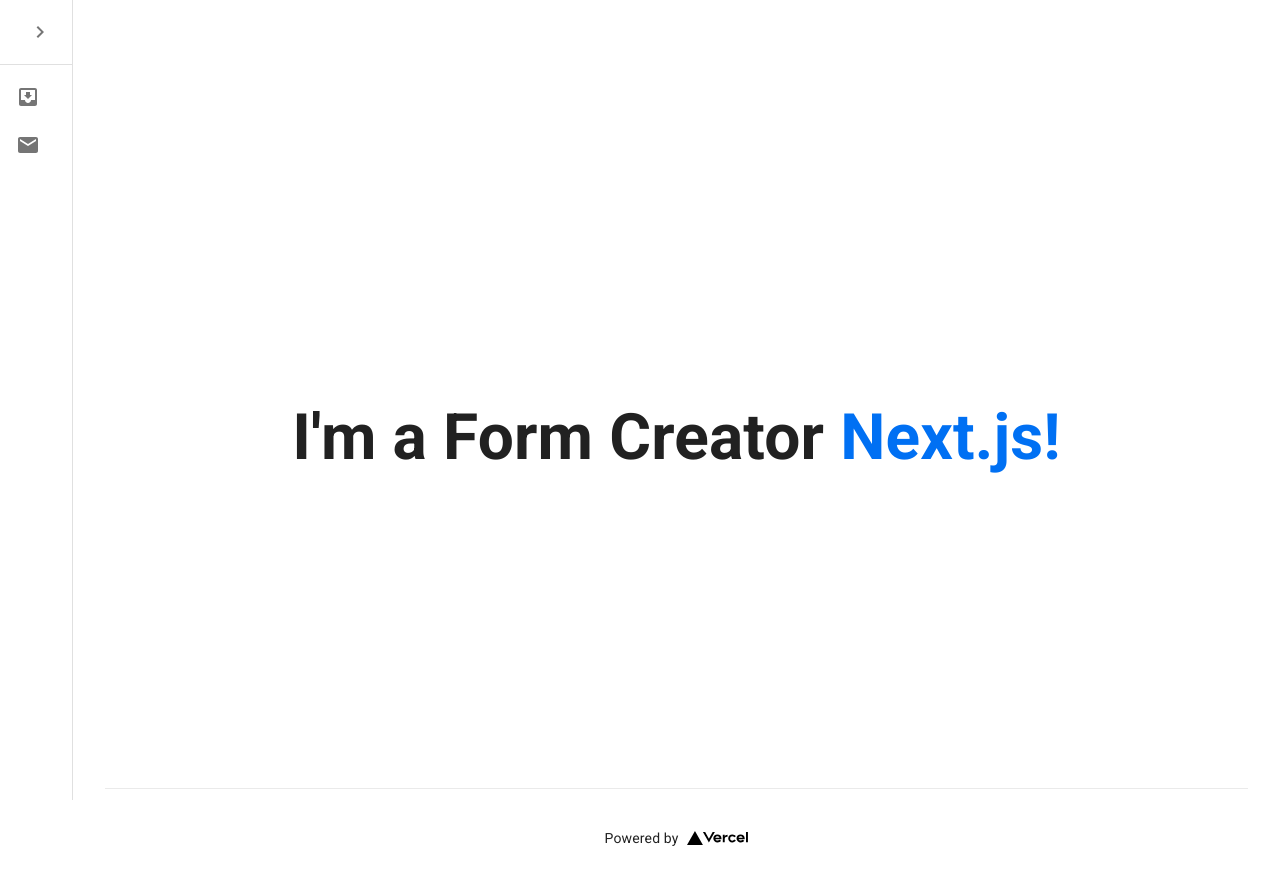
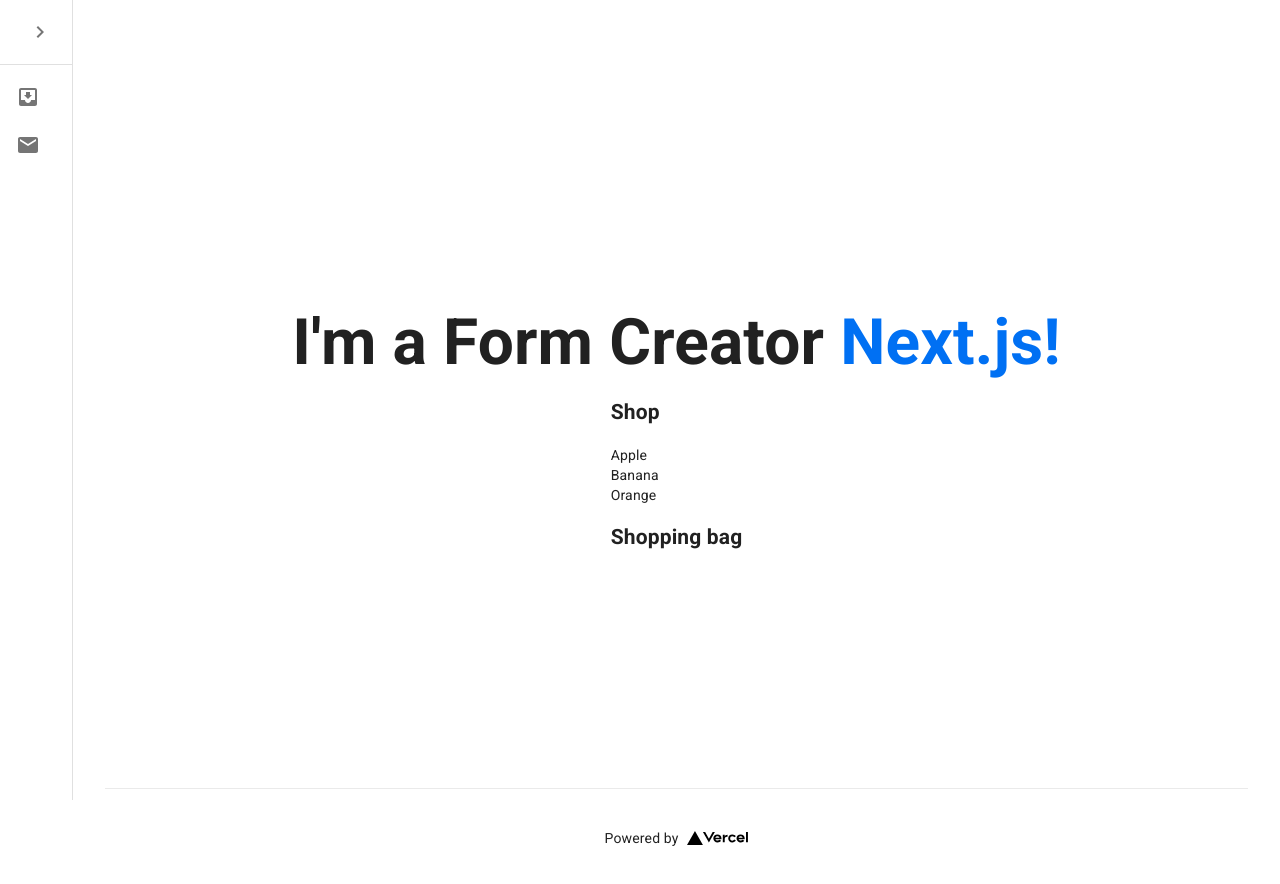
Before and after one commit to joseph-mccombs/puente-react-nextjs-platform, a Next.js app: page /forms in a window 1280 px wide. Shown: the top 884 px of the page. Built offline with nearby package versions, Linux system fonts and the light colour scheme.

Commit message:
chore: configure form creator

```diff
--- /dev/null
+++ b/app/components/FormCreator/FormBlocks/index.js
@@ -0,0 +1,27 @@
+import { Draggable, Droppable } from 'react-beautiful-dnd';
+
+export default function FormBlocks(props) {
+  return (
+    <Droppable droppableId="BAG">
+      {(provided, snapshot) => (
+        <ul ref={provided.innerRef} className="shopping-bag">
+          {props.items.map((item, index) => (
+            <Draggable key={item.id} draggableId={item.id} index={index}>
+              {(provided, snapshot) => (
+                <li
+                  ref={provided.innerRef}
+                  {...provided.draggableProps}
+                  {...provided.dragHandleProps}
+                  style={provided.draggableProps.style}
+                >
+                  {item.label}
+                </li>
+              )}
+            </Draggable>
+          ))}
+          {provided.placeholder}
+        </ul>
+      )}
+    </Droppable>
+  );
+}
--- /dev/null
+++ b/app/components/FormCreator/FormBlocks/index.module.scss
@@ -0,0 +1,37 @@
+.formCreator{
+
+ul,li {
+  margin: 0;
+  padding: 0;
+  list-style: none;
+}
+
+.react-beatiful-dnd-copy ~ li {
+  transform: none !important;
+}
+
+.dragging {
+  background: yellow;
+  text-align: center;
+  font-family: sans-serif;
+}
+
+.react-beatiful-dnd-copy {
+  background: lightblue;
+}
+
+.react-beatiful-dnd-copy ~ [data-rbd-placeholder-context-id] {
+  display: none !important;
+}
+
+.shop {
+  padding: 10px;
+  border: 1px solid #aaa;
+}
+
+.shopping-bag {
+  padding: 10px;
+  border: 1px dashed #777;
+}
+
+}
--- /dev/null
+++ b/app/components/FormCreator/FormCanvas/index.js
@@ -0,0 +1,50 @@
+import { Draggable, Droppable } from 'react-beautiful-dnd';
+
+import { getRenderItem } from '../_utils';
+
+function Copyable(props) {
+  return (
+    <Droppable
+      renderClone={getRenderItem(props.items, props.className)}
+      droppableId={props.droppableId}
+      isDropDisabled
+    >
+      {(provided, snapshot) => (
+        <ul ref={provided.innerRef} className={props.className}>
+          {props.items.map((item, index) => {
+            const shouldRenderClone = item.id === snapshot.draggingFromThisWith;
+            return (
+              <React.Fragment key={item.id}>
+                {shouldRenderClone ? (
+                  <li className="react-beatiful-dnd-copy">{item.label}</li>
+                ) : (
+                  <Draggable draggableId={item.id} index={index}>
+                    {(provided, snapshot) => (
+                      <>
+                        <li
+                          ref={provided.innerRef}
+                          {...provided.draggableProps}
+                          {...provided.dragHandleProps}
+                          className={snapshot.isDragging ? 'dragging' : ''}
+                        >
+                          {item.label}
+                        </li>
+                      </>
+                    )}
+                  </Draggable>
+                )}
+              </React.Fragment>
+            );
+          })}
+          {provided.placeholder}
+        </ul>
+      )}
+    </Droppable>
+  );
+}
+
+function FormCanvas(props) {
+  return <Copyable droppableId="SHOP" className="shop" items={props.items} />;
+}
+
+export default FormCanvas;
--- /dev/null
+++ b/app/components/FormCreator/FormCanvas/index.module.scss
@@ -0,0 +1,37 @@
+.formCreator{
+
+ul,li {
+  margin: 0;
+  padding: 0;
+  list-style: none;
+}
+
+.react-beatiful-dnd-copy ~ li {
+  transform: none !important;
+}
+
+.dragging {
+  background: yellow;
+  text-align: center;
+  font-family: sans-serif;
+}
+
+.react-beatiful-dnd-copy {
+  background: lightblue;
+}
+
+.react-beatiful-dnd-copy ~ [data-rbd-placeholder-context-id] {
+  display: none !important;
+}
+
+.shop {
+  padding: 10px;
+  border: 1px solid #aaa;
+}
+
+.shopping-bag {
+  padding: 10px;
+  border: 1px dashed #777;
+}
+
+}
--- /dev/null
+++ b/app/components/FormCreator/_utils/index.js
@@ -0,0 +1,33 @@
+import { v4 as uuid } from 'uuid';
+
+const getRenderItem = (items, className) => (provided, snapshot, rubric) => {
+  const item = items[rubric.source.index];
+  return (
+    <div>
+      <li
+        {...provided.draggableProps}
+        {...provided.dragHandleProps}
+        ref={provided.innerRef}
+        style={provided.draggableProps.style}
+        className={snapshot.isDragging ? 'dragging' : ''}
+      >
+        {item.label}
+      </li>
+    </div>
+  );
+};
+
+const reorder = (list, startIndex, endIndex) => {
+  const [removed] = list.splice(startIndex, 1);
+  list.splice(endIndex, 0, removed);
+  return list;
+};
+
+const copy = (source, destination, droppableSource, droppableDestination) => {
+  const item = source[droppableSource.index];
+  destination.splice(droppableDestination.index, 0, { ...item, id: uuid() });
+  console.log('Destination JSON', destination);
+  return destination;
+};
+
+export { copy, getRenderItem, reorder };
--- /dev/null
+++ b/app/components/FormCreator/index.js
@@ -0,0 +1,51 @@
+import { DragDropContext } from 'react-beautiful-dnd';
+import { v4 as uuid } from 'uuid';
+
+import { copy, reorder } from './_utils';
+import FormBlocks from './FormBlocks';
+import FormCanvas from './FormCanvas';
+import styles from './index.module.scss';
+
+const COLLECTION = [
+  { id: uuid(), label: 'Apple' },
+  { id: uuid(), label: 'Banana' },
+  { id: uuid(), label: 'Orange' },
+];
+
+const FormCreator = () => {
+  const [shoppingBagItems, setShoppingBagItems] = React.useState([]);
+  const onDragEnd = React.useCallback(
+    (result) => {
+      const { source, destination } = result;
+
+      if (!destination) {
+        return;
+      }
+
+      switch (source.droppableId) {
+        case destination.droppableId:
+          setShoppingBagItems((state) => reorder(state, source.index, destination.index));
+          break;
+        case 'SHOP':
+          setShoppingBagItems((state) => copy(COLLECTION, state, source, destination));
+          break;
+        default:
+          break;
+      }
+    },
+    [setShoppingBagItems],
+  );
+  return (
+    <div className={styles.formCreator}>
+
+      <DragDropContext onDragEnd={onDragEnd}>
+        <h2>Shop</h2>
+        <FormCanvas items={COLLECTION} />
+        <h2>Shopping bag</h2>
+        <FormBlocks items={shoppingBagItems} />
+      </DragDropContext>
+    </div>
+  );
+};
+
+export default FormCreator;
--- /dev/null
+++ b/app/components/FormCreator/index.module.scss
@@ -0,0 +1,37 @@
+.formCreator{
+
+ul,li {
+  margin: 0;
+  padding: 0;
+  list-style: none;
+}
+
+.react-beatiful-dnd-copy ~ li {
+  transform: none !important;
+}
+
+.dragging {
+  background: yellow;
+  text-align: center;
+  font-family: sans-serif;
+}
+
+.react-beatiful-dnd-copy {
+  background: lightblue;
+}
+
+.react-beatiful-dnd-copy ~ [data-rbd-placeholder-context-id] {
+  display: none !important;
+}
+
+.shop {
+  padding: 10px;
+  border: 1px solid #aaa;
+}
+
+.shopping-bag {
+  padding: 10px;
+  border: 1px dashed #777;
+}
+
+}
--- a/package.json
+++ b/package.json
@@ -25,9 +25,11 @@
     "@material-ui/icons": "4.9.1",
     "next": "10.0.0",
     "react": "16.13.1",
+    "react-beautiful-dnd": "^13.0.0",
     "react-dom": "16.13.1",
     "sass": "1.28.0",
-    "styled-components": "5.2.1"
+    "styled-components": "5.2.1",
+    "uuid": "3.3.3"
   },
   "devDependencies": {
     "babel-plugin-styled-components": "1.11.1",
--- a/pages/_document.js
+++ b/pages/_document.js
@@ -4,6 +4,7 @@ import Document, {
   Head, Html, Main, NextScript,
 } from 'next/document';
 import React from 'react';
+import { resetServerContext } from 'react-beautiful-dnd';
 
 export default class MyDocument extends Document {
   render() {
@@ -52,6 +53,7 @@ MyDocument.getInitialProps = async (ctx) => {
   // 4. page.render
 
   // Render app and page and get the context of the page with collected side effects.
+  resetServerContext();
   const sheets = new ServerStyleSheets();
   const originalRenderPage = ctx.renderPage;
 
--- a/pages/forms/index.js
+++ b/pages/forms/index.js
@@ -1,3 +1,4 @@
+import FormCreator from 'app/components/FormCreator';
 import Layout from 'app/components/Layout';
 
 export default function Forms() {
@@ -10,6 +11,7 @@ export default function Forms() {
             {' '}
             <a href="https://nextjs.org">Next.js!</a>
           </h1>
+          <FormCreator />
         </main>
 
         <footer>
```
Also changed, not shown: app/components/Layout/Header/index.js (+0 -19 lines), 1 other file (tests, documents, lock files or other folders).
